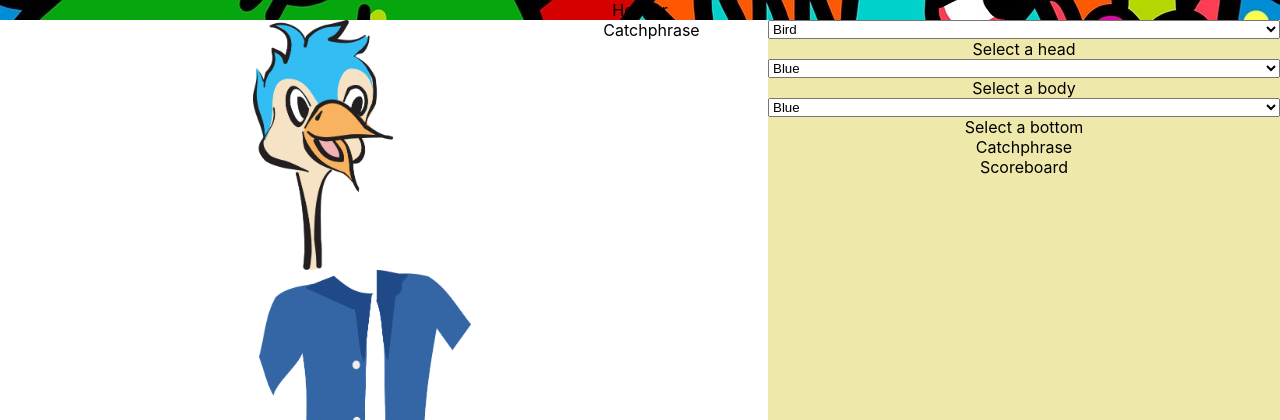
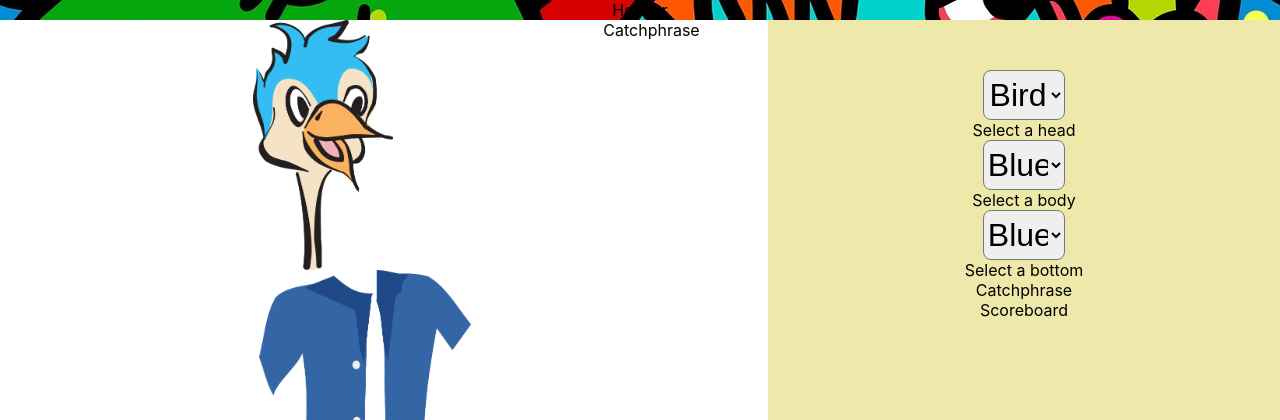
Before and after one commit to austinpapritz/character-design-react-scratch, a React (Create React App) app: page / in a window 1280 px wide. Shown: the top 420 px of the page. Built offline with nearby package versions, Linux system fonts and the light colour scheme.

Commit message:
a little css on editor selects

```diff
--- a/src/components/Editor/Editor.css
+++ b/src/components/Editor/Editor.css
@@ -1,6 +1,19 @@
 .editor-container {
-  display: flex;
-  flex-direction: column;
   width: 40%;
   background: palegoldenrod;
 }
+
+.editor-content {
+  display: flex;
+  flex-direction: column;
+  align-items: center;
+  padding: 50px;
+}
+
+.editor-content select {
+  text-align: center;
+  font-size: 2rem;
+  height: 50px;
+  width: 20%;
+  border-radius: 0.5rem;
+}
--- a/src/components/Editor/Editor.js
+++ b/src/components/Editor/Editor.js
@@ -19,6 +19,7 @@ export default function Editor({ setHead, setBody, setBottom }) {
 
   return (
     <div className="editor-container">
+      <div className="editor-content">
         <select className="head-select" onChange={handleHead}>
           <option value="bird">Bird</option>
           <option value="dog">Dog</option>
@@ -36,12 +37,13 @@ export default function Editor({ setHead, setBody, setBottom }) {
         <select className="bottom-select" onChange={handleBottom}>
           <option value="blue">Blue</option>
           <option value="dog">Dog</option>
-        <option value="legs">Legs</option>
+          <option value="leg">Leg</option>
           <option value="white">White</option>
         </select>
         <label>Select a bottom</label>
         <Catchphrase />
         <Scoreboard />
       </div>
+    </div>
   );
 }
```
Lines whose indentation alone changed are shown as unchanged.
